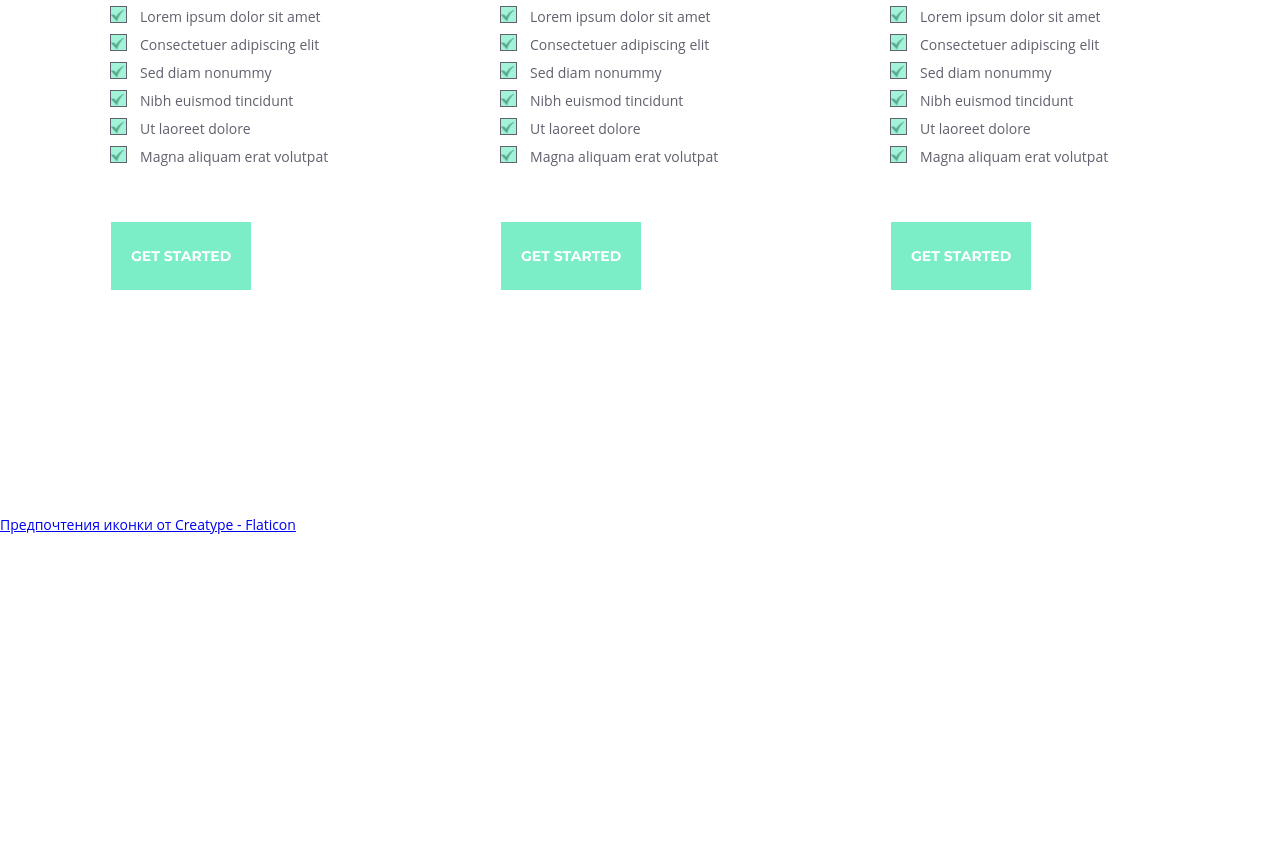
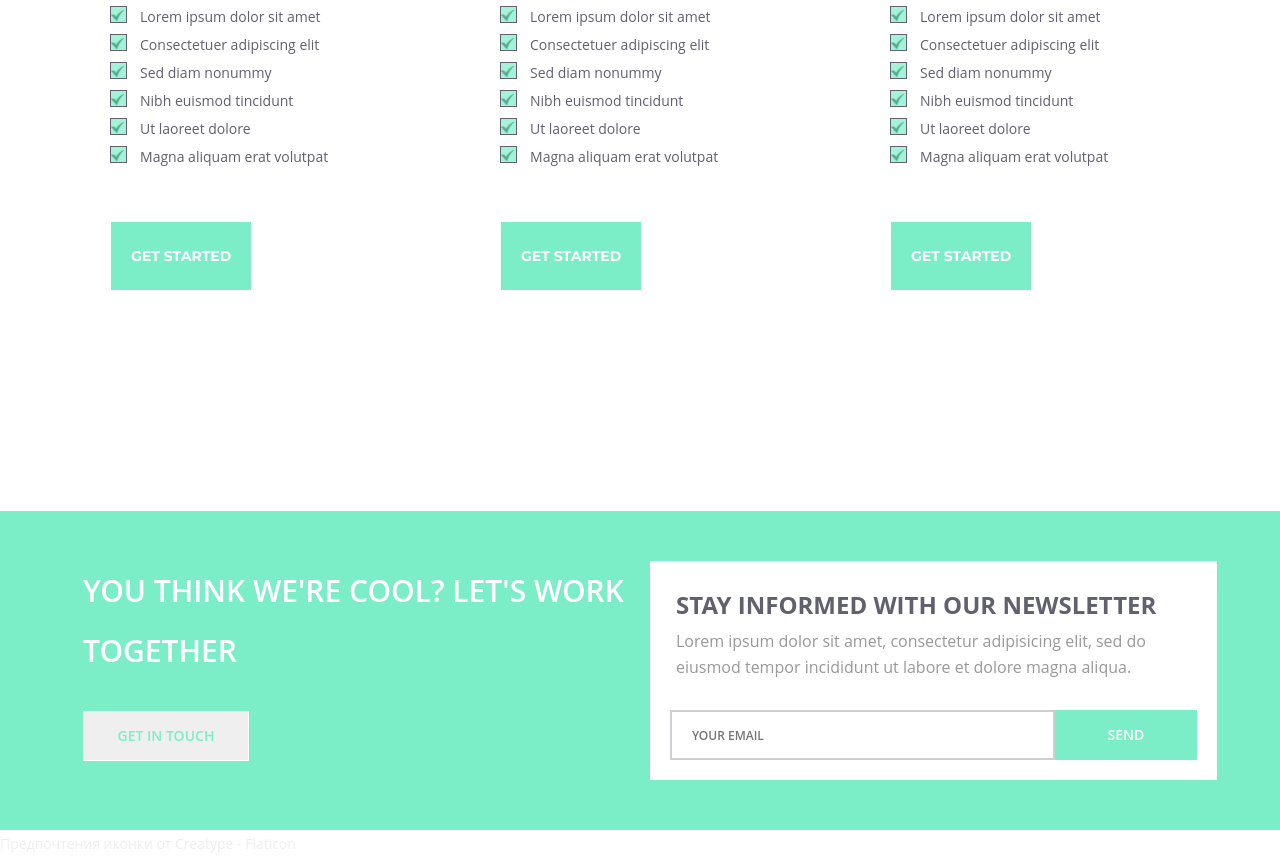
Before and after one commit to TatsiaA/cv, a plain HTML site: page index.html in a window 1280 px wide. Shown: the part 2180-3038 px from the top of the page. Before the commit the page ends 2719 px from the top, so only its background shows below. Drawn offline with Linux system fonts and the light colour scheme.

Commit message:
feat: add section for contact

```diff
--- a/index.html
+++ b/index.html
@@ -149,13 +149,28 @@
 
       </div>
       <div class="main__bottom">
-        <div class="main__work"></div>
-        <div class="main__letter"></div>
+        <div class="main__work">
+          <div class="main__work-ask">YOU THINK WE'RE COOL? LET'S WORK TOGETHER</div>
+          <div class="main__work-btn">
+            <button class="work-btn">get in touch</button>
+          </div>
+        </div>
+        <div class="main__letter">
+          <div class="main__letter-content">
+            <h3 class="main__letter-title">STAY INFORMED WITH OUR NEWSLETTER</h3>
+            <p class="main__letter-text">Lorem ipsum dolor sit amet, consectetur adipisicing elit, sed do eiusmod tempor incididunt ut labore et dolore magna aliqua.</p>
+          </div>
+          <form action="" method="post" class="form">
+            <input type="email" class="input-email" placeholder="Your Email">
+            <input type="submit" class="input-submit" value="SEND">
+          </form>
+
+        </div>
       </div>
     </div>
   </main>
   <footer class="footer">
-    <a href="https://www.flaticon.com/ru/free-icons/" title="предпочтения иконки">Предпочтения иконки от Creatype - Flaticon</a>
+    <a href="https://www.flaticon.com/ru/free-icons/" title="иконки" class="icons">Предпочтения иконки от Creatype - Flaticon</a>
   </footer>
   <script src="/index.js" defer></script>
 </body>
--- a/style.css
+++ b/style.css
@@ -482,16 +482,103 @@ html {
   border: 1px solid #FFFFFF;
 }
 
-.plan__start-btn:hover {
+.plan__start-btn:hover,
+.work-btn:hover {
   transition: 0.34s;
   box-shadow: 3px 3px 3px 3px rgba(96, 96, 110, 0.7);
   transform: scale(1.2, 1.2);
 }
 
 .main__bottom {
-  display: flex;
+  display: grid;
+  grid-template-columns: 1fr 1fr;
+  width: 100%;
+  padding: 5rem 8.3rem;
   background-color: rgba(123, 238, 199, 1);
 }
+
+.main__work-ask {
+  text-transform: uppercase;
+  font-size: 3rem;
+  font-weight: 600;
+  color: #FFFFFF;
+}
+
+.main__work-btn {
+  margin-top: 3rem;
+}
+
+.work-btn {
+  width: 16.6rem;
+  height: 5rem;
+  text-transform: uppercase;
+  font-size: 1.4rem;
+  font-weight: 600;
+  color: rgb(123, 238, 199);
+  border: 1px solid #FFFFFF;
+}
+
+.main__letter {
+  padding: 2rem;
+  background-color: #FFFFFF;
+}
+
+.main__letter-content {
+  padding-left: 0.6rem;
+}
+
+.main__letter-title {
+  font-size: 2.4rem;
+  color: #60606E;
+}
+
+.main__letter-text {
+  font-size: 1.6rem;
+  color: #999999;
+  line-height: 1.6;
+  margin-bottom: 3rem;
+}
+
+.form {
+  display: flex;
+  width: 100%;
+}
+
+.input-email {
+  width: 73%;
+  height: 5rem;
+  color: #60606E;
+  font-size: 1.2rem;
+  font-weight: 600;
+  text-transform: uppercase;
+  border: rgba(96, 96, 110, 0.3) 2px solid;
+  padding: 2rem;
+}
+
+.input-submit {
+  width: 27%;
+  height: 5rem;
+  color: #FFFFFF;
+  font-size: 1.4rem;
+  font-weight: 600;
+  text-transform: uppercase;
+  border: 2px solid rgba(123, 238, 199, 1);
+  background-color: rgba(123, 238, 199, 1);
+}
+
+.input-submit:hover {
+  transition: 0.34s;
+  box-shadow: 3px 3px 3px 3px rgba(96, 96, 110, 0.7);
+  outline: 2px;
+}
+
+.icons {
+  color: #60606E;
+  opacity: 0.1;
+  text-decoration: none;
+}
+
+
 
 @font-face {
   font-family: "Montserrat";
```
